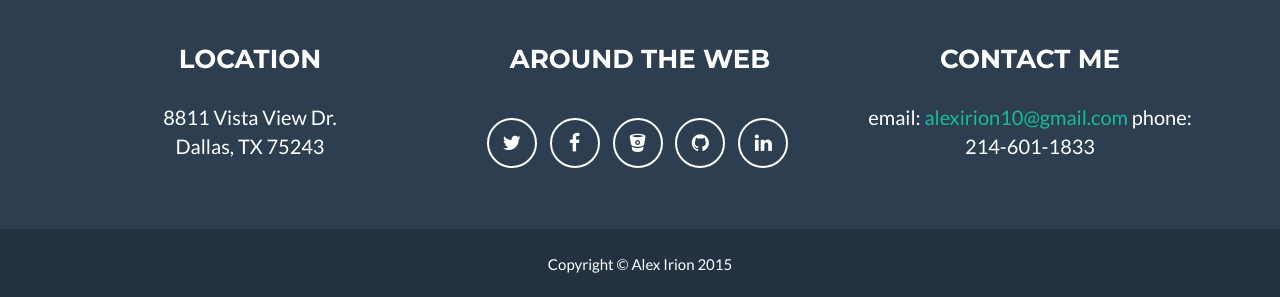
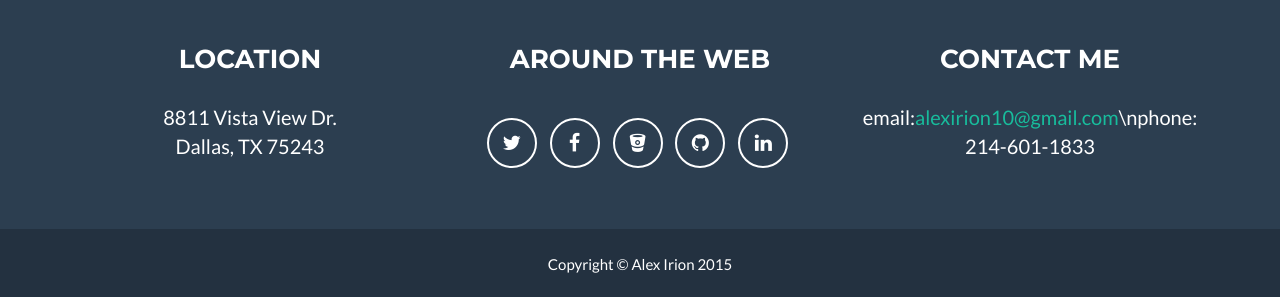
Before and after one commit to alexirion10/alexirion10.github.io, a Jekyll site: the page built from index.html, in a window 1280 px wide and 900 px high, scrolled down 2588 px. Shown: the part 600-897 px from the top of the window. Built offline with Jekyll 4.4.1, drawn with Linux system fonts in a browser that asks for light colours.

Commit message:
always have to add stuff

```diff
--- a/_config.yml
+++ b/_config.yml
@@ -55,7 +55,7 @@ address:
   - line: Dallas, TX 75243
 
 # Credits content
-credits: '   email:  <a href="mailto:alexirion10@gmail.com ">alexirion10@gmail.com</a>    phone: 214-601-1833'
+credits: 'email:<a href="mailto:alexirion10@gmail.com ">alexirion10@gmail.com</a>\nphone: 214-601-1833'
 
 # Build settings
 markdown: kramdown
```
